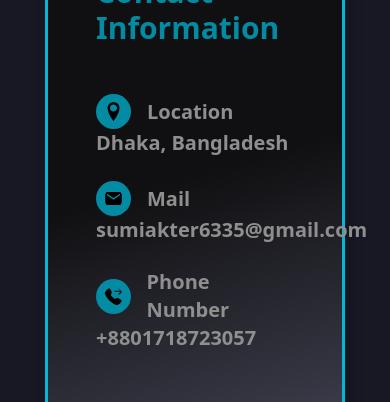
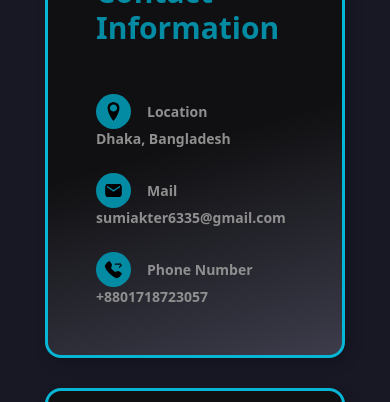
Before and after one commit to SumiAkter2/Sumi-Akter, a React (Create React App) app: page /contact in a window 390 px wide. Shown: the part 295-697 px from the top of the page. Built offline with nearby package versions, Linux system fonts and the light colour scheme.

Commit message:
added responsive

```diff
--- a/src/Components/Contact/Contact.css
+++ b/src/Components/Contact/Contact.css
@@ -1,7 +1,7 @@
 .card {
     color: #8f8f8f;
     width: 500px;
-    height: 500px;
+    height:100%;
     background: linear-gradient(344deg, rgb(60, 60, 75) 0%, rgba(16, 16, 18, 1) 50%);
         box-shadow: 4px 6px 14px #00000036;
     border-radius: 1rem;
--- a/src/Components/Contact/Contact.js
+++ b/src/Components/Contact/Contact.js
@@ -45,7 +45,7 @@ const Contact = () => {
       <div className="py-12 lg:flex justify-center items-center ">
         <div className="card font-bold font-sans p-12 mx-6 mt-8">
           <h3 className=" text-secondary text-3xl ">Contact Information</h3>
-          <div className="mt-6 text-xl">
+          <div className="mt-6 lg:text-xl text-sm">
             <p className="flex  justify-start items-center mt-6">
               <ImLocation
                 size="35px"
```
